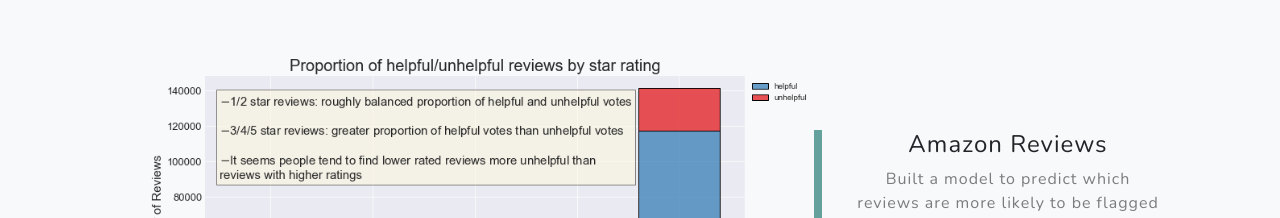
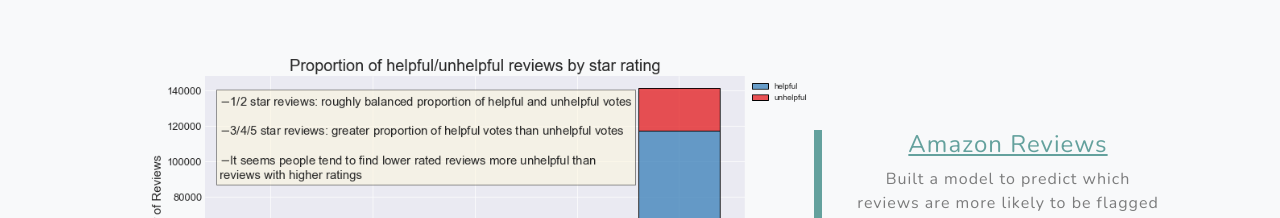
Before and after one commit to doosey33/doosey33.github.io, a plain HTML site: page index.html in a window 1280 px wide. Shown: the part 1720-1938 px from the top of the page. Drawn offline with nearby package versions, Linux system fonts and the light colour scheme.

Commit message:
embedded proj 1 link

```diff
--- a/index.html
+++ b/index.html
@@ -70,7 +70,9 @@
                     <div class="col-xl-8 col-lg-7"><img class="img-fluid mb-3 mb-lg-0" src="assets/img/help_by_star_rating.png" alt="..." /></div>
                     <div class="col-xl-4 col-lg-5">
                         <div class="featured-text text-center text-lg-left">
-                            <h4>Amazon Reviews</h4>
+                            <h4>
+                                <a href="https://github.com/doosey33/Capstone-Project">Amazon Reviews</a>
+                            </h4>
                             <p class="text-black-50 mb-0">Built a model to predict which reviews are more likely to be flagged as helpful or unhelpful using Natural Language Processing and classification methods. </p>
                         </div>
                     </div>
```
